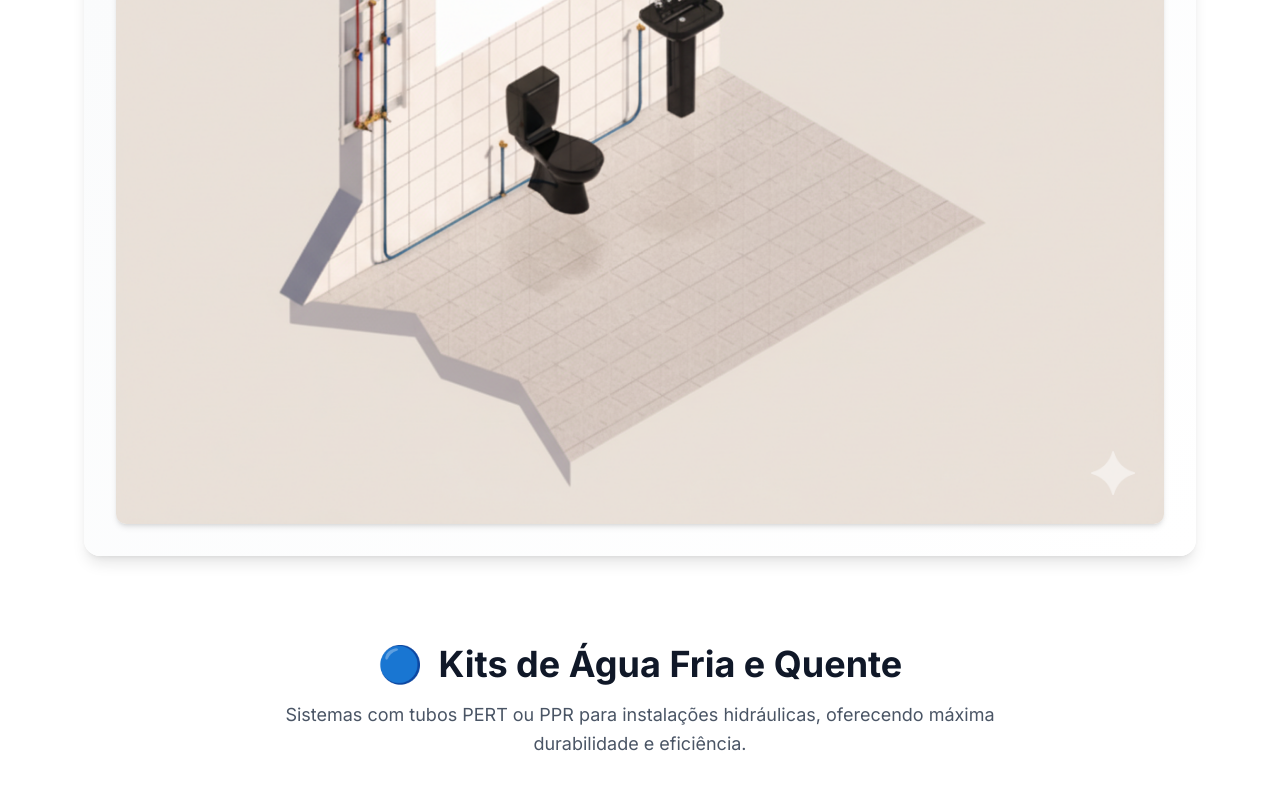
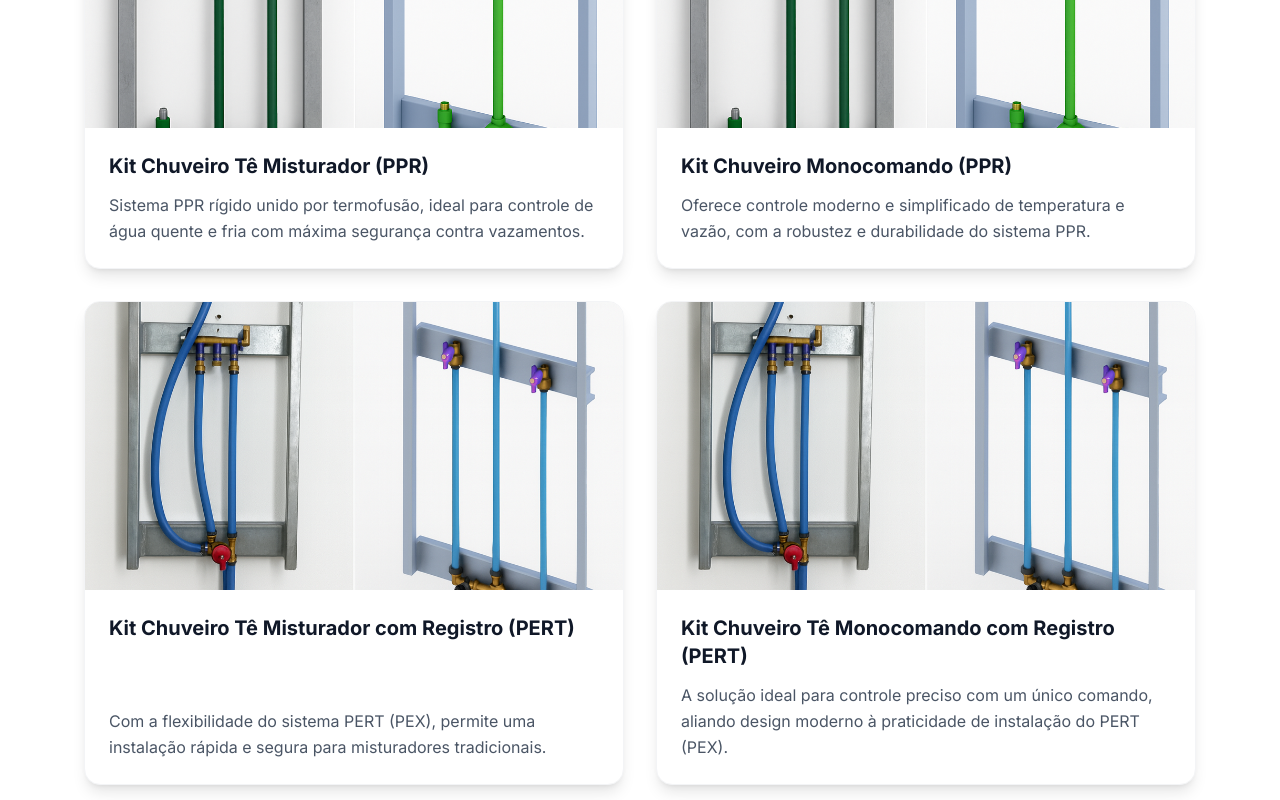
Before and after one commit to converseia-tech/braspex-react, a React (Vite) app: page / in a window 1280 px wide. Shown: the part 4600-5400 px from the top of the page. Built offline with nearby package versions, Linux system fonts and the light colour scheme.

Commit message:
explicacaokits

```diff
--- a/src/components/Kits.jsx
+++ b/src/components/Kits.jsx
@@ -19,26 +19,38 @@ const Kits = () => {
     document.body.style.overflow = 'auto';
   };
 
+  // Estrutura de dados reorganizada para destacar cada kit
   const kitCategories = [
     {
       id: "kit-agua",
       icon: "🔵",
       title: "Kits de Água Fria e Quente",
-      description: "Sistemas com tubos PERT ou PPR para instalações hidráulicas, oferecendo máxima durabilidade e eficiência.",
+      description: "Soluções completas com sistemas PPR e PERT (PEX), garantindo eficiência e segurança para chuveiros e pontos de consumo.",
       items: [
         {
           image: imagemppr,
-          title: "PPR",
-          // A linha abaixo foi alterada para incluir a nova explicação
-          description: "Sistema rígido unido por termofusão, ideal para pontos como chuveiros e aquecedores, garantindo segurança total contra vazamentos.",
-          caption: "Kit PPR - Polipropileno Copolímero Random"
+          title: "Kit Chuveiro Tê Misturador (PPR)",
+          description: "Sistema PPR rígido unido por termofusão, ideal para controle de água quente e fria com máxima segurança contra vazamentos.",
+          caption: "Kit Chuveiro Tê Misturador em PPR"
+        },
+        {
+          image: imagemppr,
+          title: "Kit Chuveiro Monocomando (PPR)",
+          description: "Oferece controle moderno e simplificado de temperatura e vazão, com a robustez e durabilidade do sistema PPR.",
+          caption: "Kit Chuveiro Monocomando em PPR"
         },
         {
           image: imagempert,
-          title: "PERT",
-          description: "Popularmente conhecido como PEX, é ideal para distribuir água quente e fria em chuveiros com misturador ou monocomando.",
-          caption: "Kit PERT - Polyethylene of Raised Temperature"
-        }
+          title: "Kit Chuveiro Tê Misturador com Registro (PERT)",
+          description: "Com a flexibilidade do sistema PERT (PEX), permite uma instalação rápida e segura para misturadores tradicionais.",
+          caption: "Kit Chuveiro Tê Misturador com Registro em PERT"
+        },
+        {
+            image: imagempert,
+            title: "Kit Chuveiro Tê Monocomando com Registro (PERT)",
+            description: "A solução ideal para controle preciso com um único comando, aliando design moderno à praticidade de instalação do PERT (PEX).",
+            caption: "Kit Chuveiro Tê Monocomando com Registro em PERT"
+        },
       ]
     },
     {
@@ -50,7 +62,7 @@ const Kits = () => {
         {
           image: multicamadaairtecno,
           title: "AirTechno Multicamada",
-          description: "Sistema multicamada para ar-condicionado com alta resistência e flexibilidade.",
+          description: "Para máquinas de 9000 Btus até 48000 Btus (com bitolas de 14mm a 20 mm).",
           caption: "Kit AirTechno - Sistema Multicamada"
         }
       ]
@@ -87,21 +99,10 @@ const Kits = () => {
             </p>
           </div>
 
-          {/* Main Showcase Image */}
-          <div className="text-center mb-20">
-            <div className="bg-gradient-to-br from-gray-50 to-white p-8 rounded-2xl shadow-lg inline-block">
-              <img
-                src={kitsbraspex}
-                alt="Kits Braspex"
-                className="max-w-full h-auto rounded-lg shadow-md hover:shadow-xl transition-shadow duration-300"
-              />
-            </div>
-          </div>
-
           {/* Kit Categories */}
           <div className="space-y-16">
-            {kitCategories.map((category, categoryIndex) => (
-              <div key={categoryIndex} id={category.id} className="scroll-mt-24">
+            {kitCategories.map((category) => (
+              <div key={category.id} id={category.id} className="scroll-mt-24">
                 {/* Category Header */}
                 <div className="text-center mb-12">
                   <div className="flex items-center justify-center gap-4 mb-4">
@@ -116,22 +117,22 @@ const Kits = () => {
                 </div>
 
                 {/* Kit Items */}
-                <div className="grid md:grid-cols-2 lg:grid-cols-3 gap-8">
+                <div className="grid md:grid-cols-2 lg:grid-cols-2 gap-8">
                   {category.items.map((item, itemIndex) => (
                     <div
                       key={itemIndex}
-                      className="group bg-white rounded-2xl shadow-lg hover:shadow-xl transition-all duration-300 hover:-translate-y-2 overflow-hidden border border-gray-100 cursor-pointer"
+                      className="group bg-white rounded-2xl shadow-lg hover:shadow-xl transition-all duration-300 hover:-translate-y-2 overflow-hidden border border-gray-100 cursor-pointer flex flex-col"
                       onClick={() => openModal(item)}
                     >
-                      <div className="aspect-w-16 aspect-h-12 overflow-hidden">
+                      <div className="overflow-hidden">
                         <img
                           src={item.image}
                           alt={item.title}
-                          className="w-full h-64 object-cover group-hover:scale-105 transition-transform duration-300"
+                          className="w-full h-72 object-cover group-hover:scale-105 transition-transform duration-300"
                         />
                       </div>
-                      <div className="p-6">
-                        <h4 className="text-xl font-bold text-gray-900 mb-3">
+                      <div className="p-6 flex-grow flex flex-col">
+                        <h4 className="text-xl font-bold text-gray-900 mb-3 flex-grow">
                           {item.title}
                         </h4>
                         <p className="text-gray-600 leading-relaxed">
@@ -163,13 +164,11 @@ const Kits = () => {
             >
               <X className="w-6 h-6 text-gray-700" />
             </button>
-
             <img
               src={modalImage.image}
               alt={modalImage.title}
               className="w-full h-auto max-h-[70vh] object-contain"
             />
-
             <div className="p-6 bg-white">
               <h4 className="text-2xl font-bold text-gray-900 mb-2">
                 {modalImage.title}
```
